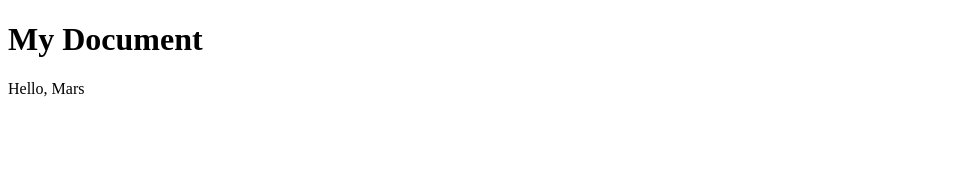
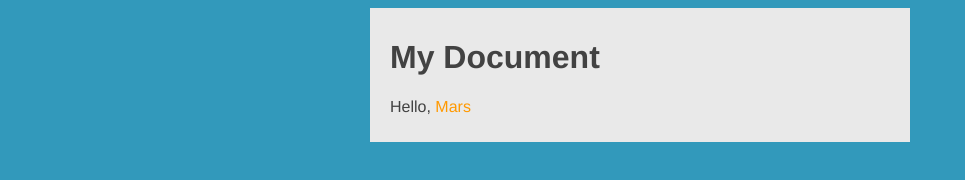
Before and after one commit to lgfa29/web-dev-tutorial, a plain HTML site: page index.html in a window 1280 px wide. Shown: the whole page, without its empty margins (0-965 px from the left). Drawn offline with Linux system fonts and the light colour scheme.

Commit message:
add simple css styles

```diff
--- a/index.html
+++ b/index.html
@@ -2,6 +2,7 @@
 <html>
   <head>
     <meta charset="utf-8">
+    <link rel="stylesheet" type="text/css" href="styles.css">
     <title>Hello Planet</title>
   </head>
   <body>
--- /dev/null
+++ b/styles.css
@@ -0,0 +1,20 @@
+html, body, main {
+  min-height: 100%;
+}
+
+body {
+  font-family: Helvetica;
+  background-color: #3299BB;
+}
+
+main {
+  color: #424242;
+  background-color: #E9E9E9;
+  width: 500px;
+  margin: 0 auto;
+  padding: 10px 20px;
+}
+
+p span {
+  color: #FF9900;
+}
```
